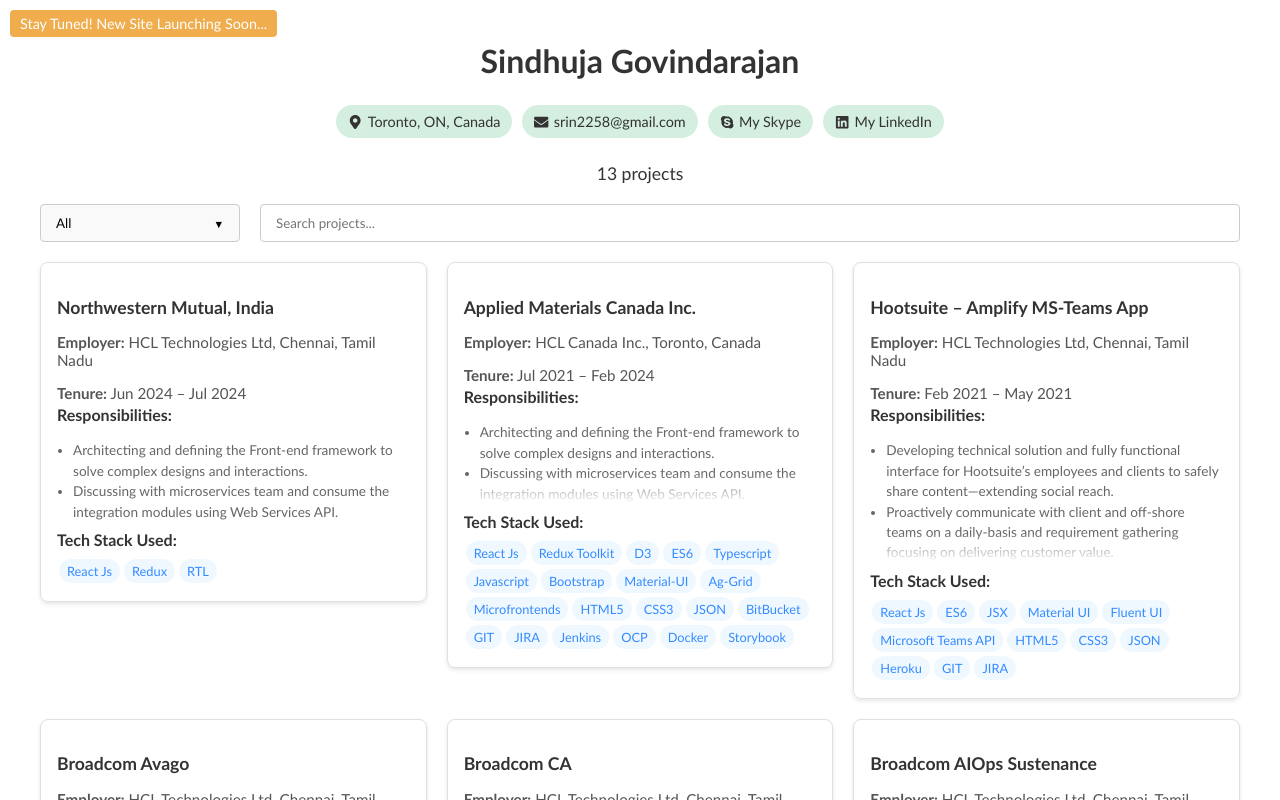
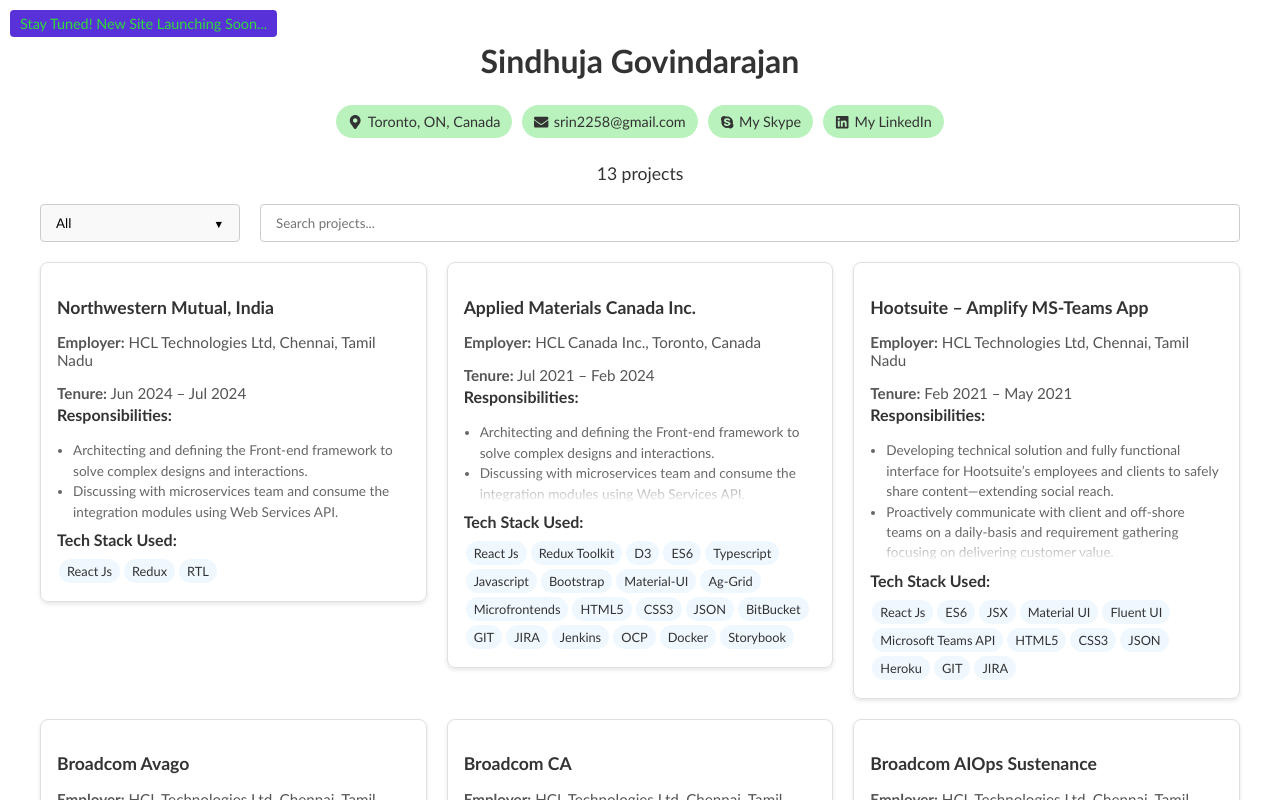
Before and after one commit to sindhujaGovindarajan/frontend-work-portfolio, a React (Create React App) app: page / in a window 1280 px wide. Shown: the top 800 px of the page. Built offline with nearby package versions, Linux system fonts and the light colour scheme.

Commit message:
wip: Theme colors and ComingSoon

```diff
--- a/src/components/ComingSoon.tsx
+++ b/src/components/ComingSoon.tsx
@@ -5,8 +5,8 @@
   position: absolute;
   top: 10px;
   left: 10px;
-  background-color: #f0ad4e;
-  color: white;
+  background-color: ${(props) => props.theme.secondary.main};
+  color: ${(props) => props.theme.primary.main};
   padding: 5px 10px;
   border-radius: 4px;
   font-size: 0.9rem;
--- a/src/components/Theme.tsx
+++ b/src/components/Theme.tsx
@@ -25,10 +25,18 @@
   color: "#333",
   cardBackground: "#fff",
   cardColor: "#333",
-  chipBackground: "#d4efdf",
-  chipHover: "#aed6b8",
-  secondary: { blue: "#338bff", lightBlue: "#449cff" },
+  chipBackground: "",
+  chipHover: "",
+  primary: {
+    main: "#31D93C",
+    light: "#31D93C55",
+    lighter: "#31D93C88",
+    lightest: "#31D93C99",
+  },
+  secondary: { main: "#5831D9", bitLight: "#5831D999", light: "#5831D933" },
 };
+lightTheme.chipBackground = lightTheme.primary.light;
+lightTheme.chipHover = lightTheme.primary.lighter;
 
 const darkTheme = {
   background: "#333",
```
